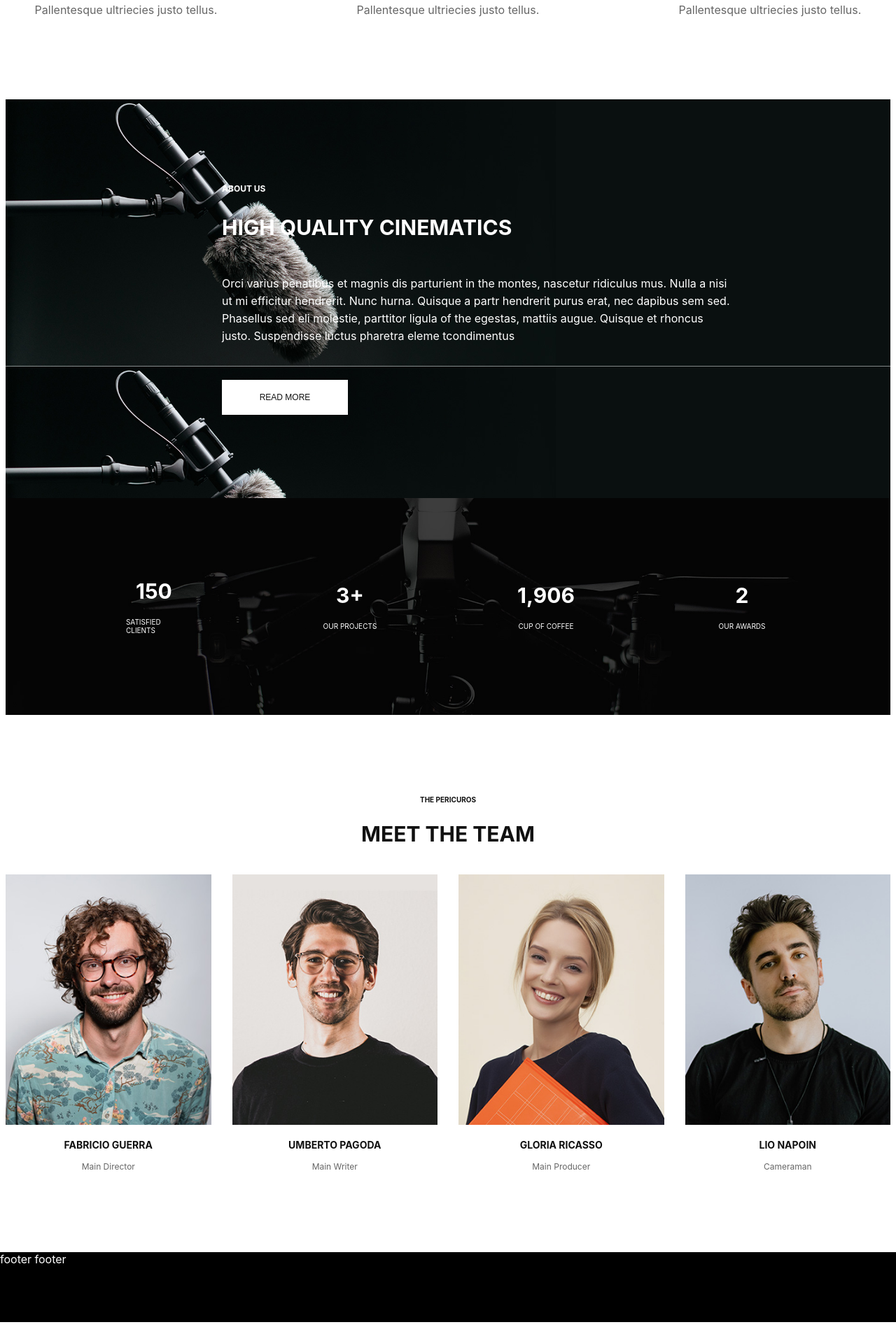
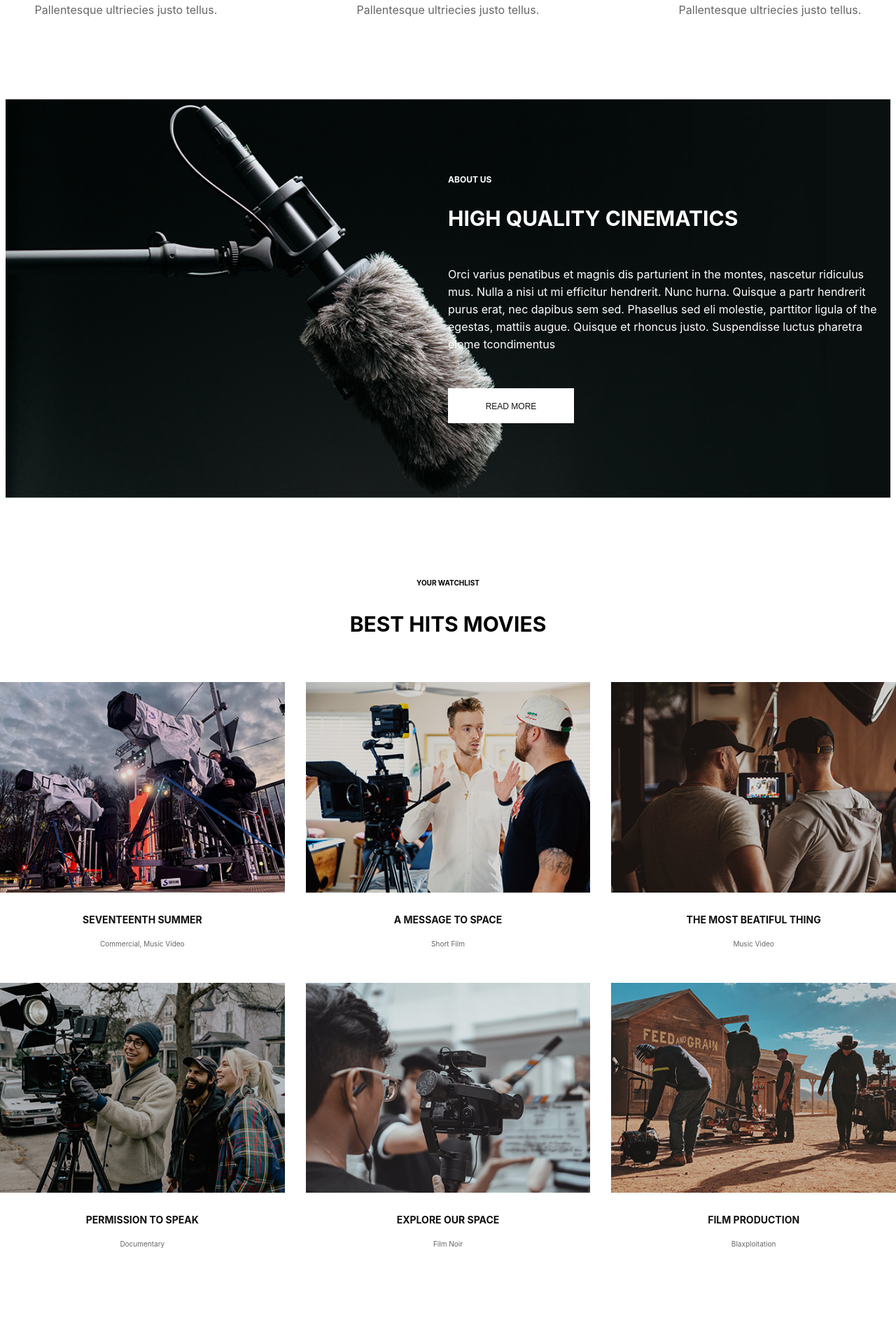
Before and after one commit to Mario-Arista/proj-html-vuejs, a Vue app: page / in a window 1280 px wide. Shown: the part 1570-3467 px from the top of the page at 70% size. Built offline with nearby package versions, Linux system fonts and the light colour scheme.

Commit message:
Section works + fixing About us

```diff
--- a/src/components/AppMain.vue
+++ b/src/components/AppMain.vue
@@ -1,26 +1,29 @@
 <script>
-import ItemService from './Items/ItemService.vue';
+
 import SectionAboutUS from './Sections/SectionAboutUS.vue';
-import SectionWorks from './Sections/SectionWorks.vue';
 import SectionNumbers from './Sections/SectionNumbers.vue';
 import SectionTeam from './Sections/SectionTeam.vue';
 import SectionQuotes from './Sections/SectionQuotes.vue';
 import SectionBlog from './Sections/SectionBlog.vue';
 import SectionIcons from './Sections/SectionIcons.vue';
 
+import ItemService from './Items/ItemService.vue';
+import ItemWork from './Items/ItemWork.vue';
 
 export default {
     name: 'AppMain',
 
     components: {
-        ItemService,
+
         SectionAboutUS,
-        SectionWorks,
         SectionNumbers,
         SectionTeam,
         SectionQuotes,
         SectionBlog,
         SectionIcons,
+
+        ItemService,
+        ItemWork,
     },
 
     data() {
@@ -65,6 +68,49 @@ export default {
 
 
 
+            ],
+
+            works: [
+                {
+                    image: '/img/work-1.jpg',
+                    title: 'Seventeenth Summer',
+                    type: 'Commercial, Music Video',
+
+                },
+                {
+                    image: '/img/work-2.jpg',
+                    title: 'A Message To Space',
+                    type: 'Short Film',
+
+                },
+                {
+                    image: '/img/work-3.jpg',
+                    title: 'The Most Beatiful Thing',
+                    type: 'Music Video',
+
+                },
+                {
+                    image: '/img/work-4.jpg',
+                    title: 'Permission To Speak',
+                    type: 'Documentary',
+
+                },
+                {
+                    image: '/img/work-5.jpg',
+                    title: 'Explore our Space',
+                    type: 'Film Noir',
+
+                },
+                {
+                    image: '/img/work-6.jpg',
+                    title: 'Film Production',
+                    type: 'Blaxploitation',
+
+                },
+
+
+
+
             ]
         }
     }
@@ -79,7 +125,7 @@ export default {
         <!-- Section con ITEM SERVICE -->
         <section class="container-services">
 
-            <h5>Pelicula Studio</h5>
+            <h4>Pelicula Studio</h4>
             <h2>This is what we do</h2>
 
             <div class="row-serv">
@@ -97,14 +143,37 @@ export default {
         <!-- SECTION  -->
         <SectionAboutUS></SectionAboutUS>
 
-        <SectionWorks></SectionWorks>
+         <!-- Section con ITEM SERVICE -->
+        <section class="container-works">
+
+            <h4>Your Watchlist</h4>
+            <h2>Best Hits Movies</h2>
+
+            <div class="row-work">
+
+                <ItemWork
+                v-for="currentWork in works"
+                :SingleWork="currentWork"
+                ></ItemWork>
+
+            </div>
+
+
+        </section>
 
         <!-- SECTION  -->
         <SectionNumbers></SectionNumbers>
 
+        <!-- SECTION  -->
         <SectionTeam></SectionTeam>
+
+        <!-- SECTION  -->
         <SectionQuotes></SectionQuotes>
+
+
         <SectionBlog></SectionBlog>
+
+        <!-- SECTION  -->
         <SectionIcons></SectionIcons>
 
     </main>
@@ -116,13 +185,14 @@ export default {
 main {
     width: 100%;
 
-    .container-services {
+    .container-services,
+    .container-works {
 
         max-width: 1400px;
         margin: 0 auto;
         padding: 115px 0px;
 
-        h5 {
+        h4 {
             text-transform: uppercase;
             text-align: center;
             font-size: 10px;
@@ -145,6 +215,13 @@ main {
             gap: 50px 100px;
         }
 
+        .row-work {
+            display: flex;
+            flex-wrap: wrap;
+            gap: 50px 30px;
+
+        }
+
     }
 }
 
--- /dev/null
+++ b/src/components/Items/ItemWork.vue
@@ -0,0 +1,59 @@
+<script>
+
+export default {
+    name: 'ItemWork',
+
+    props: {
+
+        SingleWork: Array,
+
+    },
+
+}
+
+</script>
+
+<template>
+
+    <div class="work">
+        <img :src="SingleWork.image" :alt="SingleWork.title">
+        <h3>{{ SingleWork.title }}</h3>
+        <span>{{ SingleWork.type }}</span>
+    </div>
+
+
+
+</template>
+
+<style lang="scss" scoped>
+
+@use '../../style/variables.scss' as *;
+
+.work {
+    display: flex;
+    flex-direction: column;
+    align-items: center;
+
+    width: calc(100% / 3 - 30px / 3 * 2);
+
+    img {
+        width: 100%;
+        padding-bottom: 30px;
+
+    }
+    h3 {
+        text-transform: uppercase;
+        font-size: 14px;
+        color: $primary_color;
+        padding-bottom: 20px;
+    }
+
+    span {
+        text-align: center;
+        font-size: 10px;
+        color: $secondary_color;
+    }
+
+}
+
+</style>
--- a/src/components/Sections/SectionAboutUS.vue
+++ b/src/components/Sections/SectionAboutUS.vue
@@ -15,12 +15,14 @@ export default {
 
             <div class="about">
 
+                <div>
                     <h4>About us</h4>
                     <h2>High quality Cinematics</h2>
                     <p>Orci varius penatibus et magnis dis parturient in the montes, nascetur ridiculus mus. Nulla a nisi ut mi efficitur hendrerit. Nunc hurna. Quisque a partr hendrerit purus erat, nec dapibus sem sed. Phasellus sed eli molestie, parttitor ligula of the egestas, mattiis augue. Quisque et rhoncus justo. Suspendisse luctus pharetra eleme tcondimentus</p>
                     <button>
                         <a href="">Read more</a>
                     </button>
+                </div>
 
             </div>
 
@@ -36,21 +38,24 @@ export default {
 @use '../../style/variables.scss' as *;
 
 .row-about {
-
     display: flex;
     align-items: center;
-    justify-content: flex-end;
+    justify-content: center;
+
+    width: 100%;
 
     height: 570px;
-
-    padding-right: 225px;
-
     background-image: url('/img/About-Us.jpg');
-    background-size: contain;
+    background-size: cover;
 
     .about {
-        max-width: 730px;
+        display: flex;
+        justify-content: flex-end;
+        max-width: 1400px;
         color: $primary_white;
+
+        div {
+            width: 50%;
 
             h4 {
                 padding-bottom: 30px;
@@ -71,4 +76,7 @@ export default {
         }
     }
 
+
+}
+
 </style>
--- a/src/components/Sections/SectionWorks.vue
+++ /dev/null
@@ -1,20 +0,0 @@
-<script>
-
-export default {
-    name: 'SectionWorks',
-
-}
-
-</script>
-
-<template>
-
-
-
-</template>
-
-<style lang="scss" scoped>
-
-
-
-</style>
```
Lines whose indentation alone changed are shown as unchanged.
